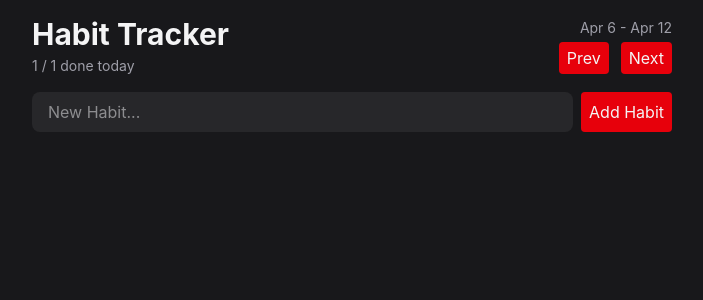
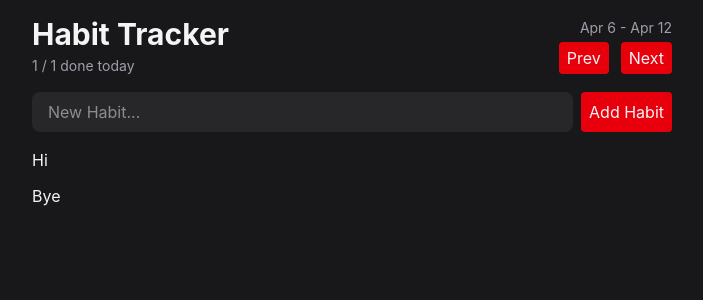
Before and after one commit to AndrewS227/React_Habit, a React (Vite) app: page / in a window 1280 px wide. Shown: the top 300 px of the page, without its empty margins (288-991 px from the left). Built offline with nearby package versions, Linux system fonts and the light colour scheme.

Commit message:
Created a basic array rendering for HabitList.

```diff
--- a/src/App.tsx
+++ b/src/App.tsx
@@ -1,9 +1,11 @@
 import { Header } from "./components/Header"
 import { HabitForm } from "./components/HabitForm"
+import { HabitList } from "./components/HabitList"
 
 export default function App(){
   return <div className="max-w-2xl mx-auto p-4 flex flex-col gap-4">
     <Header/> {/* Header component */}
     <HabitForm/>
+    <HabitList/>
   </div>
 }
--- /dev/null
+++ b/src/components/HabitList.tsx
@@ -0,0 +1,15 @@
+export function HabitList(){
+    const habits = [{id: 1, name: "Hi"},
+                    {id: 2, name: "Bye"}
+    ]
+
+    if (habits.length === 0){
+        return <p className="text-center text-zinc-500 py-12">No habits yet. Add one above to get started!</p>
+    }
+    return <div className="flex flex-col gap-3">
+        {/* map converts array to jsx which renders out on the page! */}
+        {habits.map(habit => (
+            <h1 key={habit.id}>{habit.name}</h1>
+        ))}
+    </div>
+}
```
